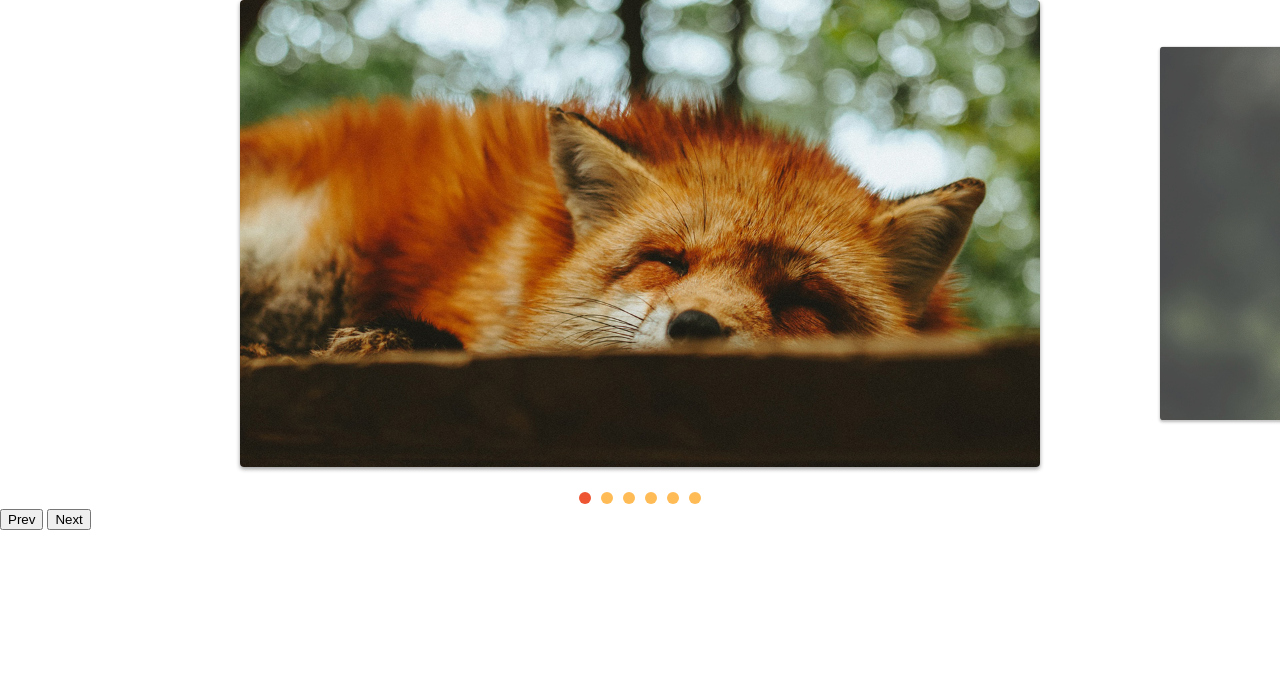
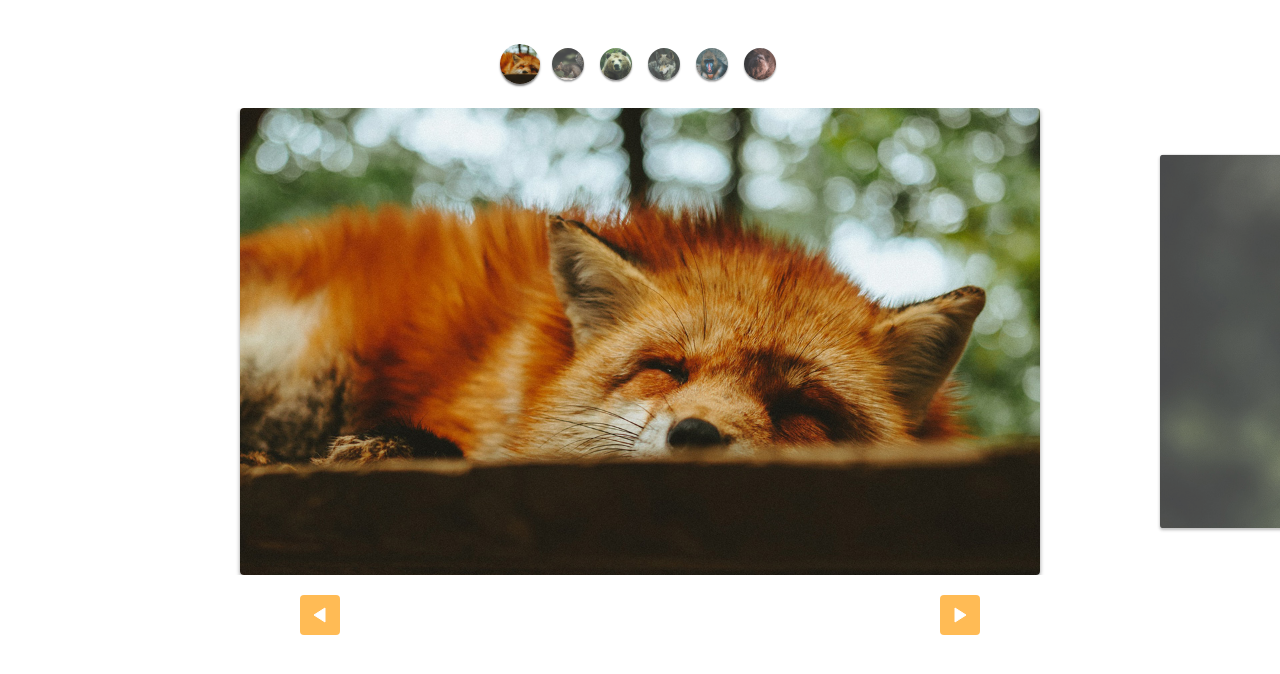
Before and after one commit to FrancielFerreira/advanced-slide, a plain HTML site: page index.html in a window 1280 px wide. Drawn offline with Linux system fonts and the light colour scheme.

Commit message:
custom pagination

```diff
--- a/css/style.css
+++ b/css/style.css
@@ -64,3 +64,47 @@ img {
 [data-control="slide"] li a:hover {
   background: #e53;
 }
+
+.custom-controls {
+  display: flex;
+  justify-content: center;
+  margin: 40px 0 20px;
+  flex-wrap: wrap;
+}
+
+.custom-controls li {
+  opacity: .8;
+  transform: scale(.8);
+  width: 40px;
+  height: 40px;
+  border-radius: 50%;
+  overflow: hidden;
+  margin: 4px;
+  box-shadow: 0 2px 2px rgba(0, 0, 0, .5);
+  transition: .4s;
+  cursor: pointer;
+}
+
+.custom-controls li.active {
+  opacity: 1;
+  transform: scale(1)
+}
+
+.arrow-nav {
+  display: flex;
+  justify-content: space-around;
+  margin: 20px 0;
+}
+
+.arrow-nav button {
+  cursor: pointer;
+  border: none;
+  border-radius: 4px;
+  color: white;
+  width: 40px;
+  height: 40px;
+  background: #fb5 url('../img/arrow.svg') center center no-repeat;
+}
+.arrow-nav button.prev {
+  transform: rotate(180deg)
+}
--- a/index.html
+++ b/index.html
@@ -10,6 +10,15 @@
 </head>
 
 <body>
+
+  <ul class="custom-controls">
+    <li><img src="./img/foto1-thumb.jpg" alt="thumb1"></li>
+    <li><img src="./img/foto2-thumb.jpg" alt="thumb2"></li>
+    <li><img src="./img/foto3-thumb.jpg" alt="thumb4"></li>
+    <li><img src="./img/foto4-thumb.jpg" alt="thumb4"></li>
+    <li><img src="./img/foto5-thumb.jpg" alt="thumb5"></li>
+    <li><img src="./img/foto6-thumb.jpg" alt="thumb6"></li>
+  </ul>
 
   <div class="slide-wrapper">
 
@@ -32,8 +41,8 @@
   </div>
 
   <div class="arrow-nav">
-    <button class="prev">Prev</button>
-    <button Class="next">Next</button>
+    <button class="prev"></button>
+    <button Class="next"></button>
   </div>
 
   <script type="module" src="./js/script.js"></script>
--- a/js/script.js
+++ b/js/script.js
@@ -1,4 +1,4 @@
-import { SlideNav } from "./slide.js";
+import SlideNav from "./slide.js";
 
 const slide = new SlideNav('.slide', '.slide-wrapper');
 
@@ -6,6 +6,4 @@ slide.init();
 
 slide.addArrow('.prev', '.next');
 
-slide.addControl();
-
-console.log(slide)
+slide.addControl('.custom-controls');
--- a/js/slide.js
+++ b/js/slide.js
@@ -147,7 +147,7 @@ export class Slide {
   }
 }
 
-export class SlideNav extends Slide {
+export default class SlideNav extends Slide {
   constructor(slide, wrapper) {
     super(slide, wrapper);
     this.bindControlEvents();
```
